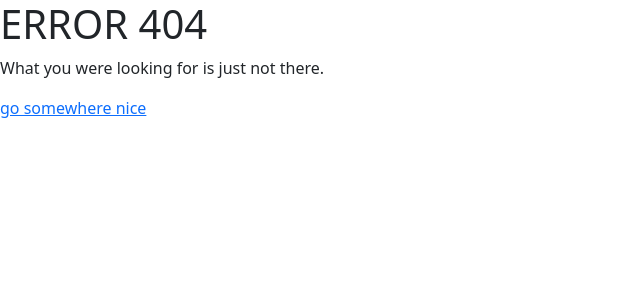
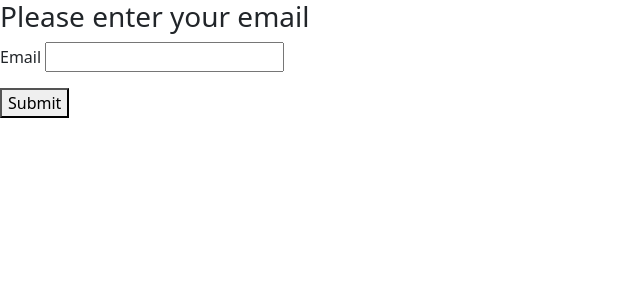
Before and after one commit to juliahowes124/FlaskNotes, a Flask app: a page that uses templates/base.html in a window 1280 px wide. Shown: the top 300 px of the page, without its empty margins (0-640 px from the left). Run offline with Flask 2, Linux system fonts and the light colour scheme; the visitor is signed in with stand-in values (Sample User, id 1); parts of the project's set-up code (start-up, migrations or seed data) failed here and were passed over.

Commit message:
set up basic email sending from change password form

```diff
--- a/app.py
+++ b/app.py
@@ -6,10 +6,25 @@ from flask_debugtoolbar import DebugToolbarExtension
 
 from models import db, connect_db, User, Note
 
-from forms import RegisterForm, LoginForm, NewNoteForm, UpdateNoteForm
+from forms import RegisterForm, LoginForm, NewNoteForm, UpdateNoteForm, ChangePasswordForm
 
+from flask_mail import Mail, Message
+
+from secrets import EMAIL_PASSWORD, EMAIL_USERNAME
 
 app = Flask(__name__)
+
+mail_settings = {
+    'MAIL_SERVER': 'smtp.gmail.com',
+    "MAIL_PORT": 465,
+    "MAIL_USE_TLS": False,
+    "MAIL_USE_SSL": True,
+    "MAIL_USERNAME": EMAIL_USERNAME,
+    "MAIL_PASSWORD": EMAIL_PASSWORD
+}
+
+app.config.update(mail_settings)
+mail = Mail(app)
 
 app.config['SECRET_KEY'] = "secret"
 
@@ -155,6 +170,23 @@ def add_note(username):
     return render_template('create_note.html', form=form)
 
 
+@app.route('/users/<username>/password', methods=["GET", "POST"])
+@login_required
+def change_password(username):
+    form = ChangePasswordForm()
+
+    if form.validate_on_submit():
+        email = form.email.data
+        mail.connect()
+        msg = Message("Hey there, this is a test.",
+                  sender=EMAIL_USERNAME,
+                  recipients=[email])
+        mail.send(msg)
+        return redirect(f"/users/{username}/password")
+
+    return render_template('update_password.html', form=form)
+
+
 @app.route('/notes/<int:note_id>/update', methods=["GET", "POST"])
 def update_note(note_id):
 
--- a/forms.py
+++ b/forms.py
@@ -21,6 +21,7 @@ class LoginForm(FlaskForm):
     username = StringField("Username")
     password = PasswordField("Password", validators=[InputRequired()])
 
+
 class NewNoteForm(FlaskForm):
     """Form for creating a new note"""
 
@@ -33,3 +34,9 @@ class UpdateNoteForm(FlaskForm):
 
     title = StringField("Title", validators=[InputRequired()])
     content = StringField("Content", validators=[InputRequired()])
+
+
+class ChangePasswordForm(FlaskForm):
+    """Form for changing a password"""
+
+    email = StringField("Email", validators=[InputRequired()])
--- a/requirements.txt
+++ b/requirements.txt
@@ -8,6 +8,7 @@ decorator==4.4.2
 Flask==1.1.2
 Flask-Bcrypt==0.7.1
 Flask-DebugToolbar==0.11.0
+Flask-Mail==0.9.1
 Flask-SQLAlchemy==2.4.4
 Flask-WTF==0.14.3
 greenlet==1.0.0
--- a/templates/secret.html
+++ b/templates/secret.html
@@ -24,6 +24,9 @@
 <a class="btn btn-primary" href="/users/{{user.username}}/notes/add"
   >Add New Note</a
 >
+<a class="btn btn-primary" href="/users/{{user.username}}/password"
+  >Change Password</a
+>
 <ul>
   {% if 'username' in session %}
   <li><a href="/logout">Logout</a></li>
--- /dev/null
+++ b/templates/update_password.html
@@ -0,0 +1,16 @@
+{% extends 'base.html' %} {%block title%} Change Your Password {%endblock%} {% block
+    content %}
+    <h3>Please enter your email</h3>
+    <form class="update_note" method="POST">
+      {{ form.hidden_tag() }} {% for field in form if field.widget.input_type !=
+      'hidden' %}
+      <p>
+        {{ field.label }} {{ field }} {% for error in field.errors %} {{ error }} {%
+        endfor %}
+      </p>
+      {% endfor %}
+
+      <button type="submit">Submit</button>
+    </form>
+
+    {% endblock %}
```
Also changed, not shown: 1 other file.
